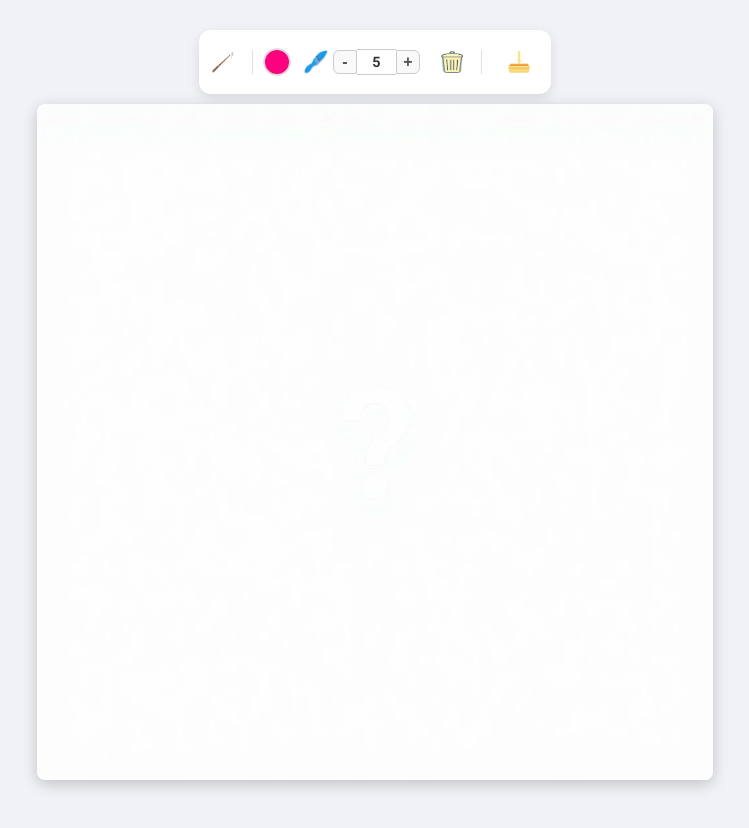
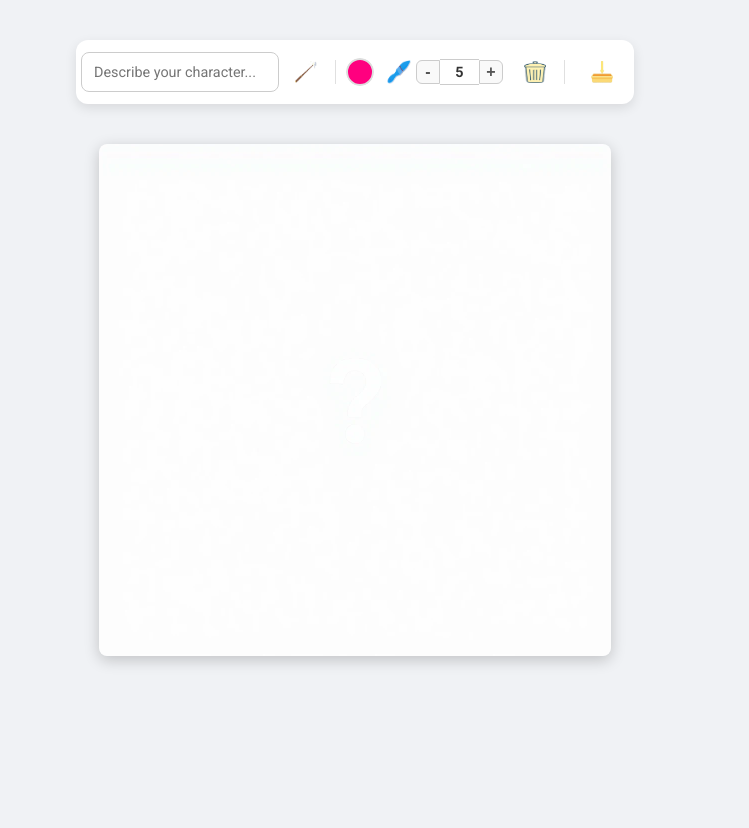
Before and after one commit to websimapi/websim-ai-manga-tracer, a plain HTML site: page index.html in a window 1280 px wide. Shown: the whole page, without its empty margins (285-1034 px from the left). After the commit the page ends 800 px from the top, so only its background shows below. Drawn offline with nearby package versions, Linux system fonts and the light colour scheme.

Commit message:
v10: Let users input text to determine what the image will be of

```diff
--- a/index.html
+++ b/index.html
@@ -2,15 +2,15 @@
 <html lang="en">
 <head>
     <meta charset="UTF-8">
-    <meta name="viewport" content="width=device-width, initial-scale=1.0, user-scalable=no">
+    <meta name="viewport" content="width=device-width, initial-scale=1.0">
     <title>AI Manga Tracer</title>
     <link rel="stylesheet" href="https://fonts.googleapis.com/css2?family=Roboto:wght@400;700&display=swap">
     <link rel="stylesheet" href="style.css">
 </head>
 <body>
-    <div class="main-container">
     <div class="controls">
-            <button id="generate-btn" title="Generate New Character">
+        <input type="text" id="prompt-input" placeholder="Describe your character...">
+        <button id="generate-btn" title="Generate Character">
             <img src="magic-wand.png" alt="Generate" width="24" height="24">
         </button>
 
@@ -48,7 +48,6 @@
             <p>Generating your character...</p>
         </div>
     </div>
-    </div>
 
     <script type="importmap">
       {
--- a/script.js
+++ b/script.js
@@ -7,39 +7,22 @@ const brushSizeInput = document.getElementById('brush-size-input');
 const brushSizeUpBtn = document.getElementById('brush-size-up');
 const brushSizeDownBtn = document.getElementById('brush-size-down');
 const downloadBtn = document.getElementById('download-btn');
+const promptInput = document.getElementById('prompt-input');
 
 const canvas = document.getElementById('drawing-canvas');
 const ctx = canvas.getContext('2d');
 const referenceImage = document.getElementById('reference-image');
 const loadingIndicator = document.getElementById('loading-indicator');
 const canvasContainer = document.getElementById('canvas-container');
-const controls = document.querySelector('.controls');
 
 let isDrawing = false;
 let lastX = 0;
 let lastY = 0;
 
-function resizeAndPositionCanvas() {
-    // Set a baseline for vertical gap
-    const verticalGap = 20;
-
-    // Calculate available dimensions for the canvas
-    const availableWidth = window.innerWidth - 20; // 10px padding on each side
-    const controlsRect = controls.getBoundingClientRect();
-    const availableHeight = window.innerHeight - controlsRect.bottom - verticalGap - 10; // 10px bottom padding
-
-    // Determine the size of the square canvas (max size that fits)
-    const size = Math.floor(Math.min(availableWidth, availableHeight));
-
-    // Apply the new size to the canvas container
-    canvasContainer.style.width = `${size}px`;
-    canvasContainer.style.height = `${size}px`;
-
-    // Update the canvas rendering resolution
-    canvas.width = size;
-    canvas.height = size;
-
-    // Redraw or re-apply styles as needed
+function resizeCanvas() {
+    const { width, height } = canvasContainer.getBoundingClientRect();
+    canvas.width = width;
+    canvas.height = height;
     ctx.lineCap = 'round';
     ctx.lineJoin = 'round';
     updateBrush();
@@ -102,23 +85,16 @@ function clearCanvas() {
 async function generateCharacter() {
     loadingIndicator.classList.remove('hidden');
     generateBtn.disabled = true;
+    promptInput.disabled = true;
 
     try {
-        const mangaPrompts = [
-            "A cool manga hero with spiky hair, determined expression, black and white ink style",
-            "A cheerful magical girl with large expressive eyes, detailed frilly dress, manga screen tones, black and white",
-            "A stoic samurai warrior with a katana, traditional hakama, dynamic pose, bold ink lines, manga style",
-            "A shy librarian girl with glasses, surrounded by books, gentle smile, fine line art, black and white manga",
-            "A futuristic cyborg detective, intricate mechanical parts, trench coat, noir manga style, high contrast black and white",
-            "A mischievous cat-girl (nekomimi) with a playful smirk, twin tails, anime school uniform, clean black and white lines",
-            "A powerful ninja in mid-air, holding kunai, flowing scarf, speed lines, action manga style, black and white",
-            "A friendly robot companion, smooth metallic body, glowing optic sensors, simple clean manga art, white background"
-        ];
-
-        const prompt = mangaPrompts[Math.floor(Math.random() * mangaPrompts.length)];
+        let userPrompt = promptInput.value.trim();
+        if (userPrompt === "") {
+            userPrompt = "a cheerful magical girl with large expressive eyes"; // Default prompt
+        }
 
         const result = await websim.imageGen({
-            prompt: `full body portrait of: ${prompt}, professional manga art, clean line art, high contrast, black and white, on a pure white background`,
+            prompt: `full body portrait of: ${userPrompt}, professional manga art, clean line art, high contrast, black and white, on a pure white background`,
             width: 512,
             height: 512,
         });
@@ -128,6 +104,7 @@ async function generateCharacter() {
             clearCanvas(); // Clear previous tracing
             loadingIndicator.classList.add('hidden');
             generateBtn.disabled = false;
+            promptInput.disabled = false;
             confetti({
                 particleCount: 100,
                 spread: 70,
@@ -138,6 +115,7 @@ async function generateCharacter() {
         console.error("Failed to generate image:", error);
         loadingIndicator.classList.add('hidden');
         generateBtn.disabled = false;
+        promptInput.disabled = false;
         alert("Sorry, the character couldn't be generated. Please try again!");
     }
 }
@@ -148,6 +126,11 @@ function downloadImage() {
 
 // Event Listeners
 generateBtn.addEventListener('click', generateCharacter);
+promptInput.addEventListener('keydown', (e) => {
+    if (e.key === 'Enter') {
+        generateCharacter();
+    }
+});
 clearBtn.addEventListener('click', clearCanvas);
 colorPicker.addEventListener('input', updateBrush);
 brushSizeInput.addEventListener('input', updateBrush);
@@ -175,7 +158,7 @@ canvas.addEventListener('touchend', stopDrawing);
 
 // Initial Setup
 window.addEventListener('load', () => {
-    resizeAndPositionCanvas();
+    resizeCanvas();
     updateBrush();
 });
-window.addEventListener('resize', resizeAndPositionCanvas);
+window.addEventListener('resize', resizeCanvas);
--- a/style.css
+++ b/style.css
@@ -1,18 +1,9 @@
-html, body {
-    height: 100%;
-    margin: 0;
-    padding: 0;
-    overflow: hidden; /* Prevent scrolling */
-    -webkit-tap-highlight-color: transparent; /* Disable tap highlight on mobile */
-}
-
 body {
     font-family: 'Roboto', sans-serif;
     background-color: #f0f2f5;
     color: #333;
-    -webkit-font-smoothing: antialiased;
-    -moz-osx-font-smoothing: grayscale;
     text-align: center;
+    margin: 0;
     padding: 20px;
 }
 
@@ -30,19 +21,33 @@ body {
     margin-bottom: 20px;
 }
 
-.main-container {
-    display: flex;
-    flex-direction: column;
-    height: 100vh;
-    width: 100vw;
-    padding: 10px;
-    box-sizing: border-box;
-    align-items: center; /* Center children horizontally */
-    gap: 10px;
+#prompt-input {
+    height: 38px;
+    padding: 0 12px;
+    border: 1px solid #ccc;
+    border-radius: 8px;
+    font-size: 0.9rem;
+    font-family: 'Roboto', sans-serif;
+    color: #333;
+    min-width: 150px;
+    flex-grow: 1;
+    background-color: #fff;
+    transition: border-color 0.2s ease, box-shadow 0.2s ease;
+}
+
+#prompt-input:focus {
+    outline: none;
+    border-color: #888;
+    box-shadow: 0 0 0 2px rgba(136, 136, 136, 0.2);
+}
+
+#prompt-input:disabled {
+    background-color: #f0f0f0;
+    cursor: not-allowed;
 }
 
 .controls {
-    margin: 0;
+    margin: 20px auto;
     padding: 5px;
     background-color: #fff;
     border-radius: 12px;
@@ -55,7 +60,6 @@ body {
     flex-wrap: nowrap;
     overflow-x: auto;
     -webkit-overflow-scrolling: touch;
-    flex-shrink: 0; /* Prevent controls from shrinking */
 }
 
 .tool {
@@ -190,9 +194,11 @@ input[type="color"]::-moz-color-swatch {
 }
 
 #canvas-container {
-    margin: 0; /* No margin needed with flexbox centering */
+    margin: 20px auto;
     position: relative;
-    /* width and height are now set by JS */
+    width: 90%;
+    max-width: 512px;
+    aspect-ratio: 1 / 1;
     box-shadow: 0 4px 15px rgba(0, 0, 0, 0.2);
     border-radius: 8px;
     overflow: hidden; /* Ensures canvas doesn't overflow the rounded corners */
@@ -214,7 +220,6 @@ input[type="color"]::-moz-color-swatch {
 
 #reference-image {
     background-color: #fff;
-    object-fit: contain; /* Ensure the reference image scales properly */
 }
 
 .hidden {
@@ -254,8 +259,8 @@ input[type="color"]::-moz-color-swatch {
 }
 
 @media (max-width: 768px) {
-    .main-container {
-        gap: 10px;
+    body {
+        padding: 10px;
     }
 
     .controls {
```
Lines whose indentation alone changed are shown as unchanged.
